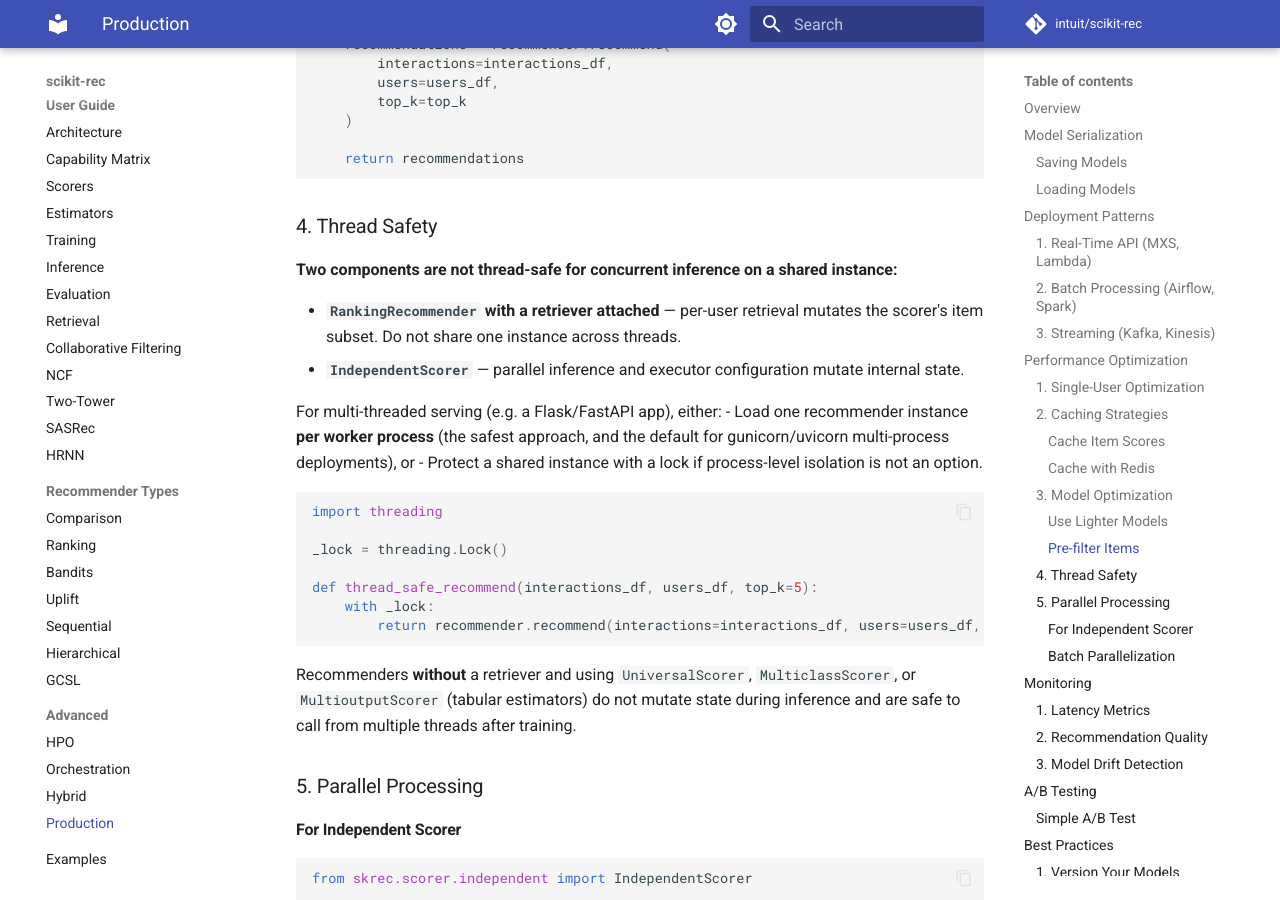
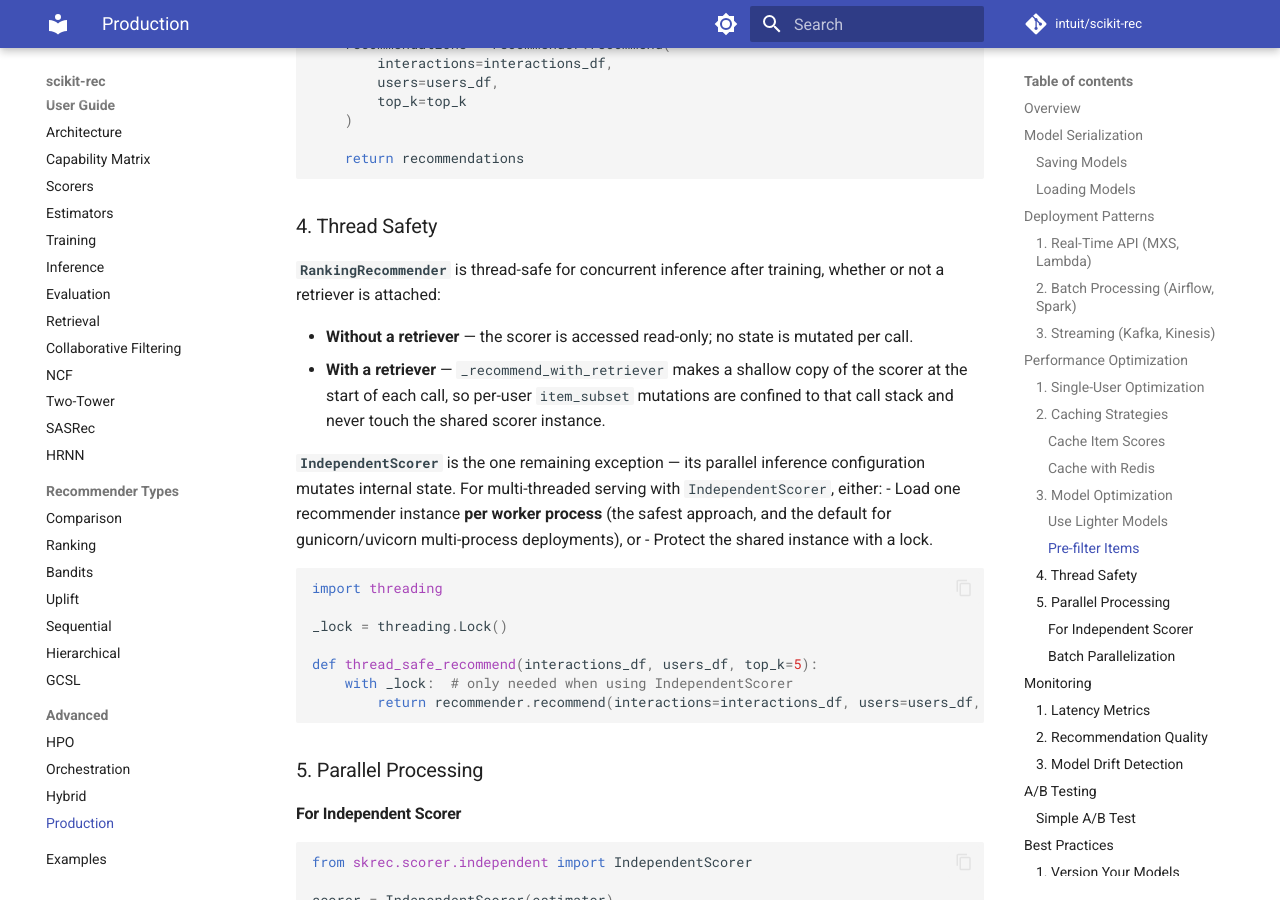
Before and after one commit to intuit/scikit-rec, an MkDocs documentation site: the page built from docs/advanced/production.md, in a window 1280 px wide and 900 px high, scrolled down 6252 px. Built offline with MkDocs 1.6.1 and Material for MkDocs 9.7.7, drawn with Linux system fonts in a browser that asks for light colours; comment, search, counter and statistics services are not loaded.

Commit message:
fix multithread comment

````diff
--- a/docs/advanced/production.md
+++ b/docs/advanced/production.md
@@ -327,14 +327,14 @@ def get_recommendations(user_id, user_features, top_k=5):
 
 ### 4. Thread Safety
 
-**Two components are not thread-safe for concurrent inference on a shared instance:**
+**`RankingRecommender`** is thread-safe for concurrent inference after training, whether or not a retriever is attached:
 
-- **`RankingRecommender` with a retriever attached** — per-user retrieval mutates the scorer's item subset. Do not share one instance across threads.
-- **`IndependentScorer`** — parallel inference and executor configuration mutate internal state.
+- **Without a retriever** — the scorer is accessed read-only; no state is mutated per call.
+- **With a retriever** — `_recommend_with_retriever` makes a shallow copy of the scorer at the start of each call, so per-user `item_subset` mutations are confined to that call stack and never touch the shared scorer instance.
 
-For multi-threaded serving (e.g. a Flask/FastAPI app), either:
+**`IndependentScorer`** is the one remaining exception — its parallel inference configuration mutates internal state. For multi-threaded serving with `IndependentScorer`, either:
 - Load one recommender instance **per worker process** (the safest approach, and the default for gunicorn/uvicorn multi-process deployments), or
-- Protect a shared instance with a lock if process-level isolation is not an option.
+- Protect the shared instance with a lock.
 
 ```python
 import threading
@@ -342,11 +342,9 @@ import threading
 _lock = threading.Lock()
 
 def thread_safe_recommend(interactions_df, users_df, top_k=5):
-    with _lock:
+    with _lock:  # only needed when using IndependentScorer
         return recommender.recommend(interactions=interactions_df, users=users_df, top_k=top_k)
 ```
-
-Recommenders **without** a retriever and using `UniversalScorer`, `MulticlassScorer`, or `MultioutputScorer` (tabular estimators) do not mutate state during inference and are safe to call from multiple threads after training.
 
 ### 5. Parallel Processing
 
````
